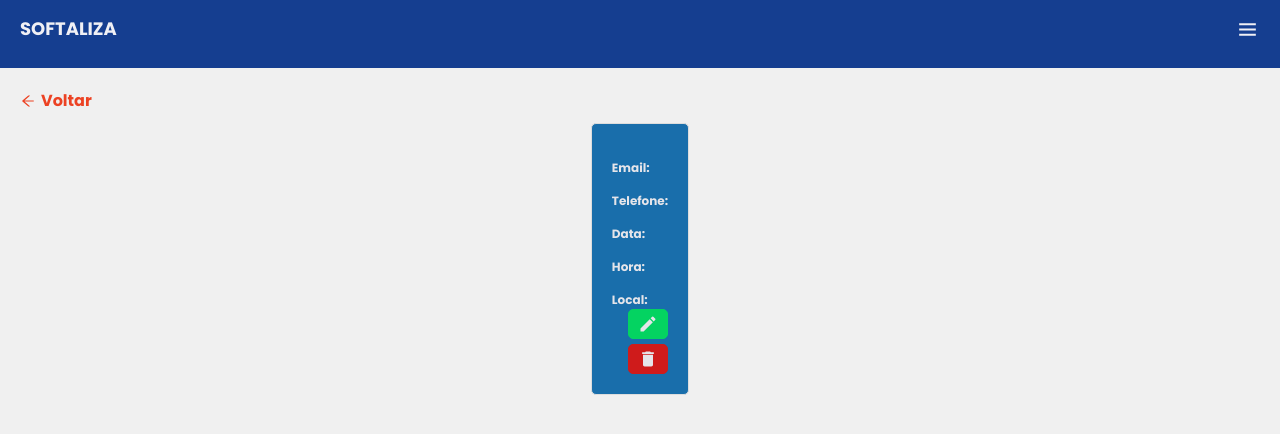
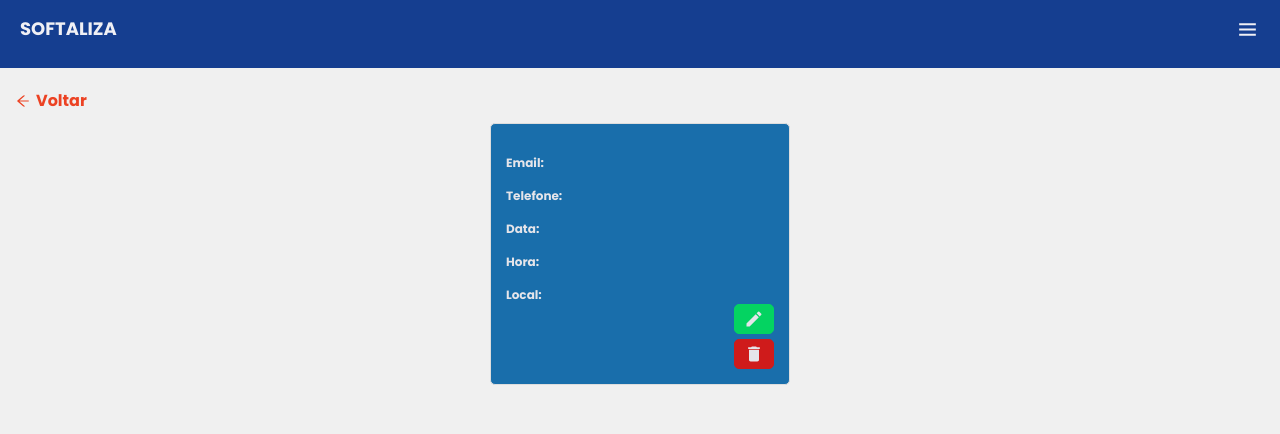
Before and after one commit to gui13info/Posts, a React (Create React App) app in the folder front-end/: page /events-details/1 in a window 1280 px wide. Shown: the top 434 px of the page. Built offline with nearby package versions, Linux system fonts and the light colour scheme; no server answers.

Commit message:
Ajustando tamanho e espacamento

```diff
--- a/front-end/src/pages/EventsDetails/styles.js
+++ b/front-end/src/pages/EventsDetails/styles.js
@@ -7,7 +7,7 @@ export const ContainerEvents = styled.div`
     flex-direction: column;
 
     margin: 2rem auto 0;
-    padding: 0 20px;
+    padding: 0 1.5rem;
 
     a{
         display: flex;
@@ -30,9 +30,9 @@ export const ContainerEvents = styled.div`
     }
 
     .InfoEvents{
-        max-width: 70rem;
-        margin: 1rem auto 0;
-        padding: 20px;
+        width: 30rem;
+        margin: 1rem auto 1.5rem;
+        padding: 1.5rem;
         background: #196EAB;
         color: #E5E5EA;
         border-radius: 5px;
```
